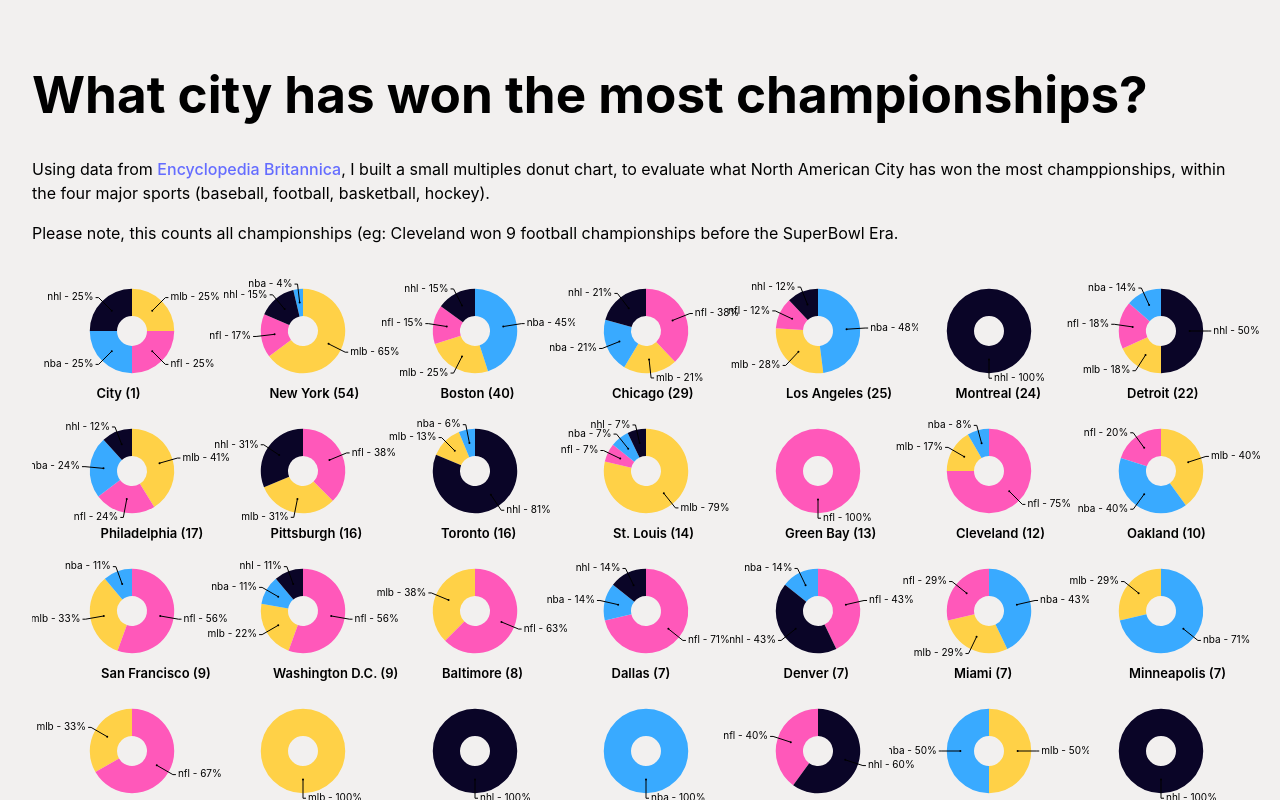
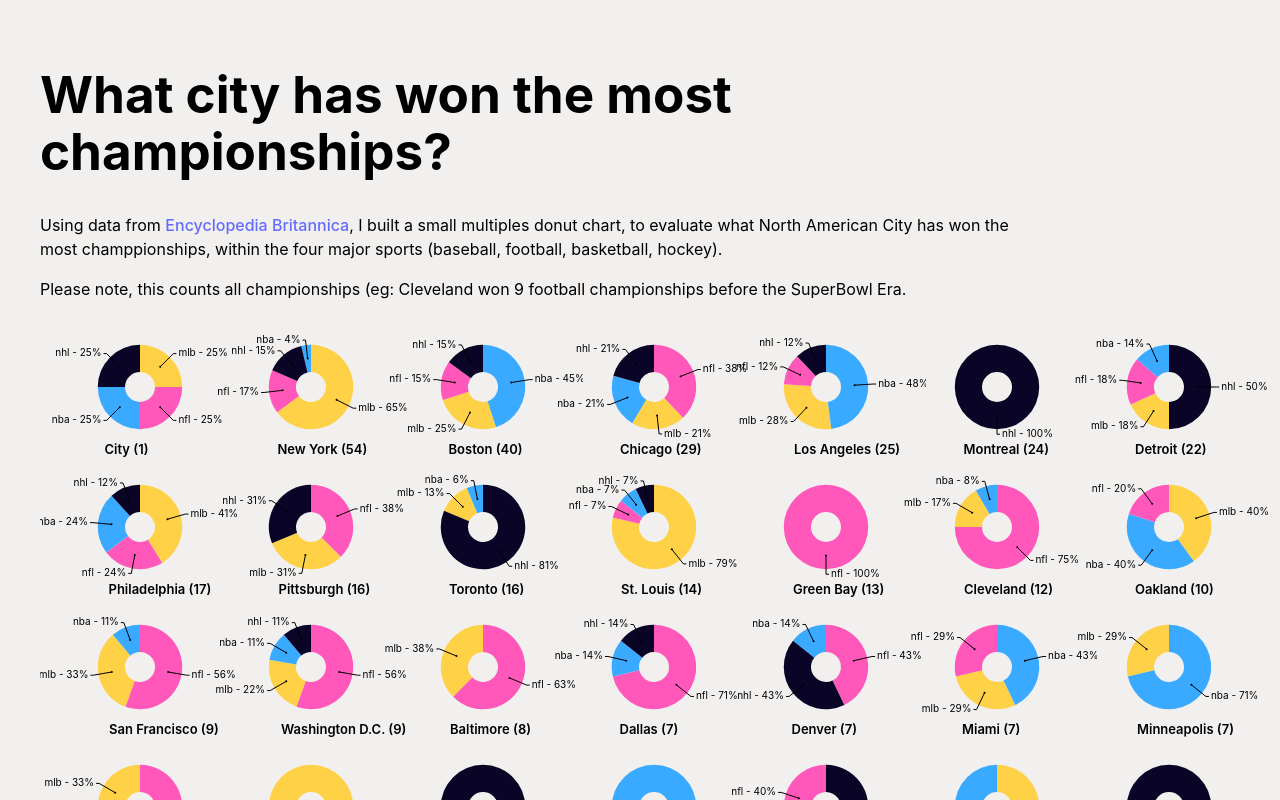
Before and after one commit to dmalary/react_d3-city_champions, a React (Vite) app: page / in a window 1280 px wide. Shown: the top 800 px of the page. Built offline with nearby package versions, Linux system fonts and the light colour scheme.

Commit message:
styles: fix width

```diff
--- a/src/App.css
+++ b/src/App.css
@@ -13,4 +13,5 @@ body {
 
 .annotation-layer {
   text-align: left;
+  width: 1000px;
 }
```
